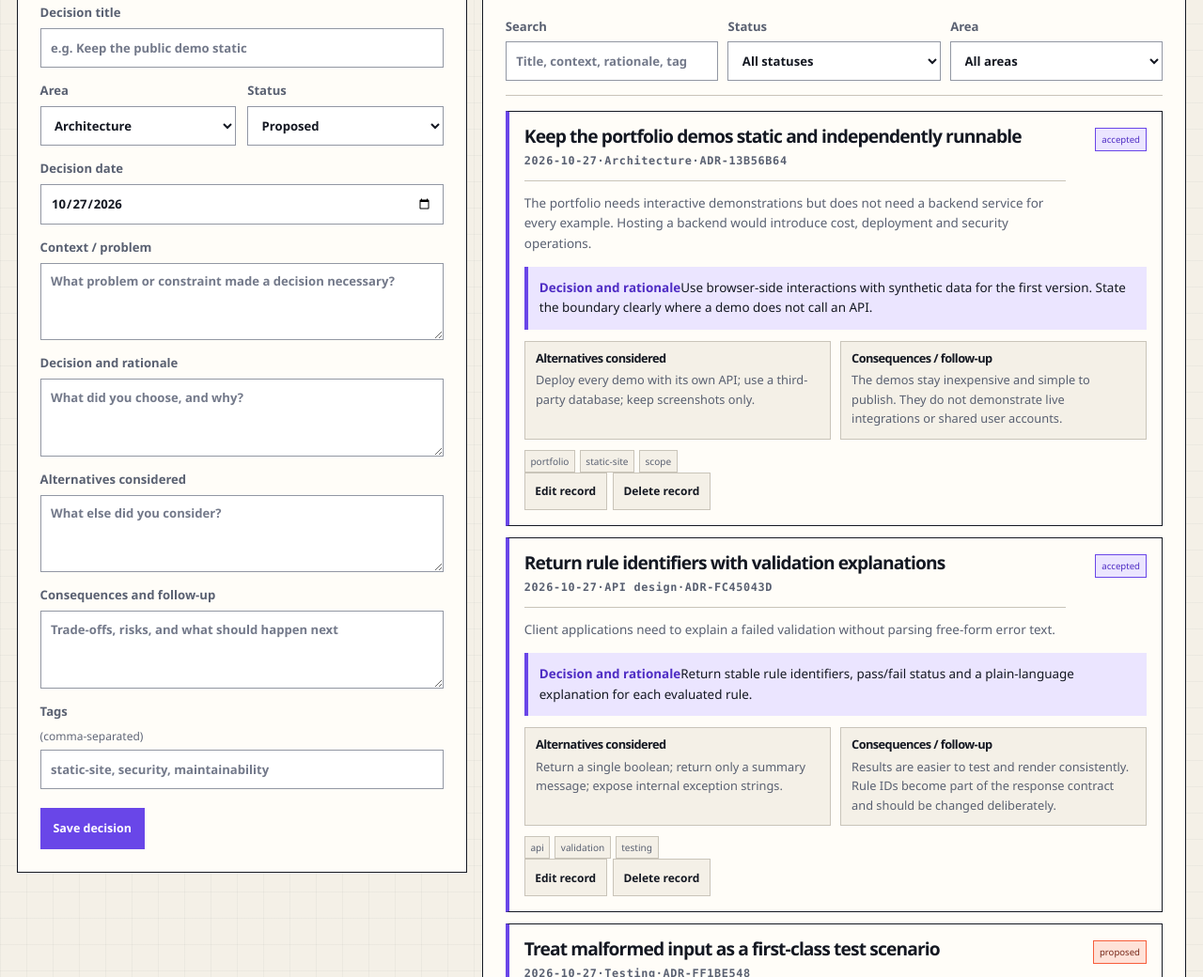
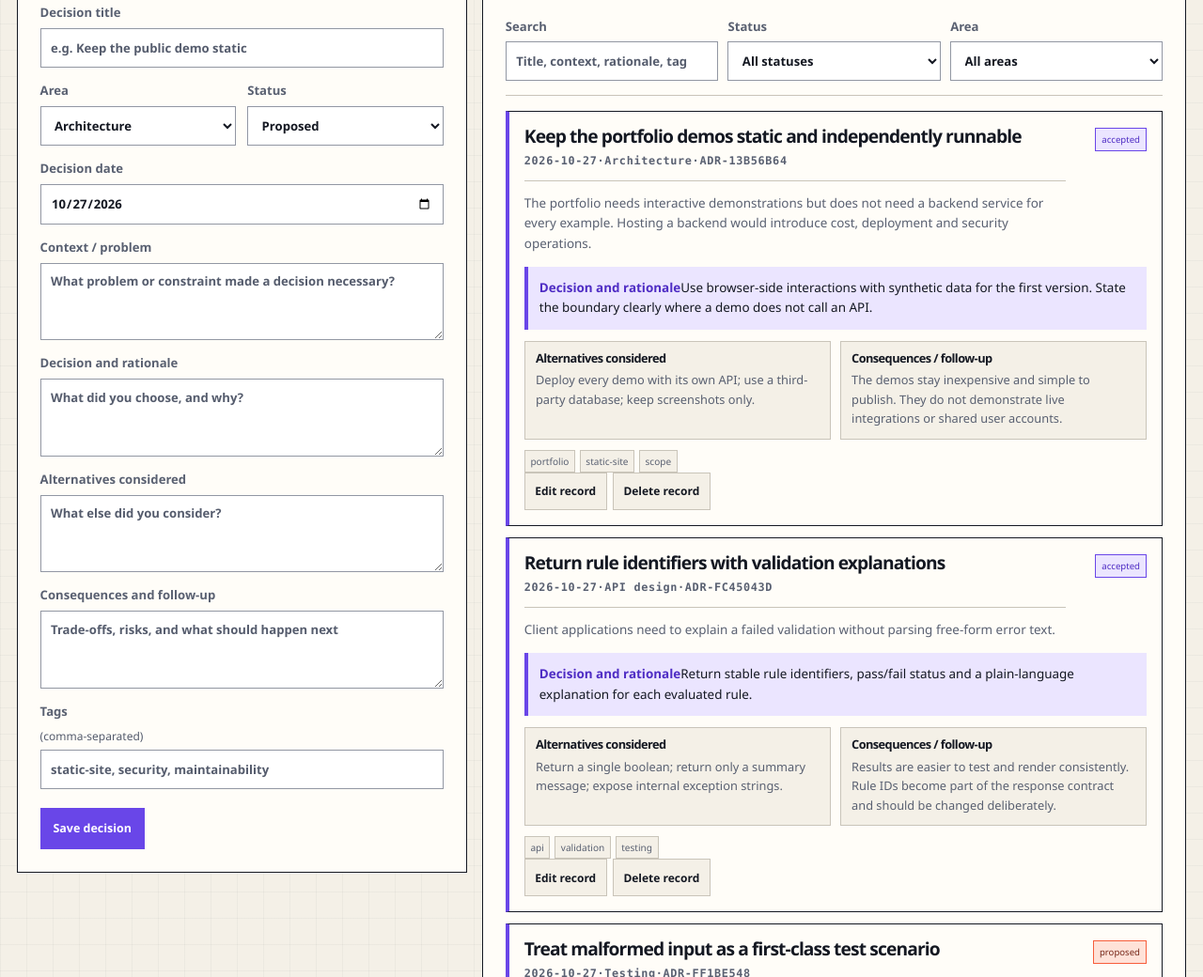
Before and after one commit to tumelodev-arch/DecisionArchive, a website: page index.html in a window 1280 px wide. Shown: the part 899-1939 px from the top of the page at 94% size. Drawn offline with Linux system fonts and the light colour scheme.

Commit message:
Tighten text and interaction contrast

```diff
--- a/styles.css
+++ b/styles.css
@@ -5,7 +5,7 @@
   --surface: #fffdf8;
   --ink: #141822;
   --muted: #596071;
-  --quiet: #626879;
+  --quiet: #555c6d;
   --rule: #c9c4b9;
   --accent: #6946e8;
   --accent-deep: #4e2cc4;
@@ -72,7 +72,7 @@ p { max-width: 75ch; }
   width: 100%; min-height: 42px; padding: .55rem .65rem; border: 1px solid #9297a3; border-radius: 0; background: #fff; color: var(--ink);
 }
 textarea { min-height: 100px; resize: vertical; }
-input::placeholder, textarea::placeholder { color: #73798a; opacity: 1; }
+input::placeholder, textarea::placeholder { color: #555c6d; opacity: 1; }
 .toolbar-actions, .form-actions { display: flex; flex-wrap: wrap; align-items: center; gap: .55rem; }
 .button {
   display: inline-flex; min-height: 44px; align-items: center; justify-content: center; gap: .4rem;
```
